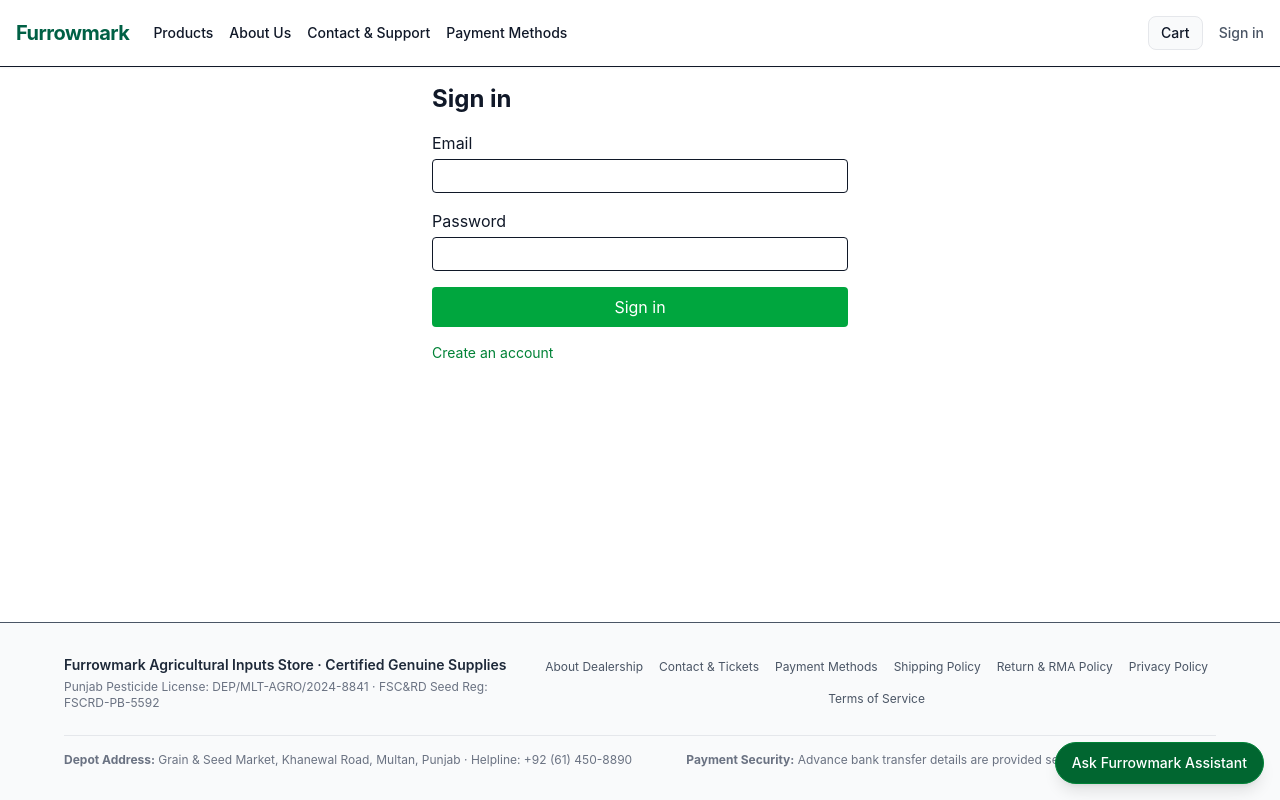
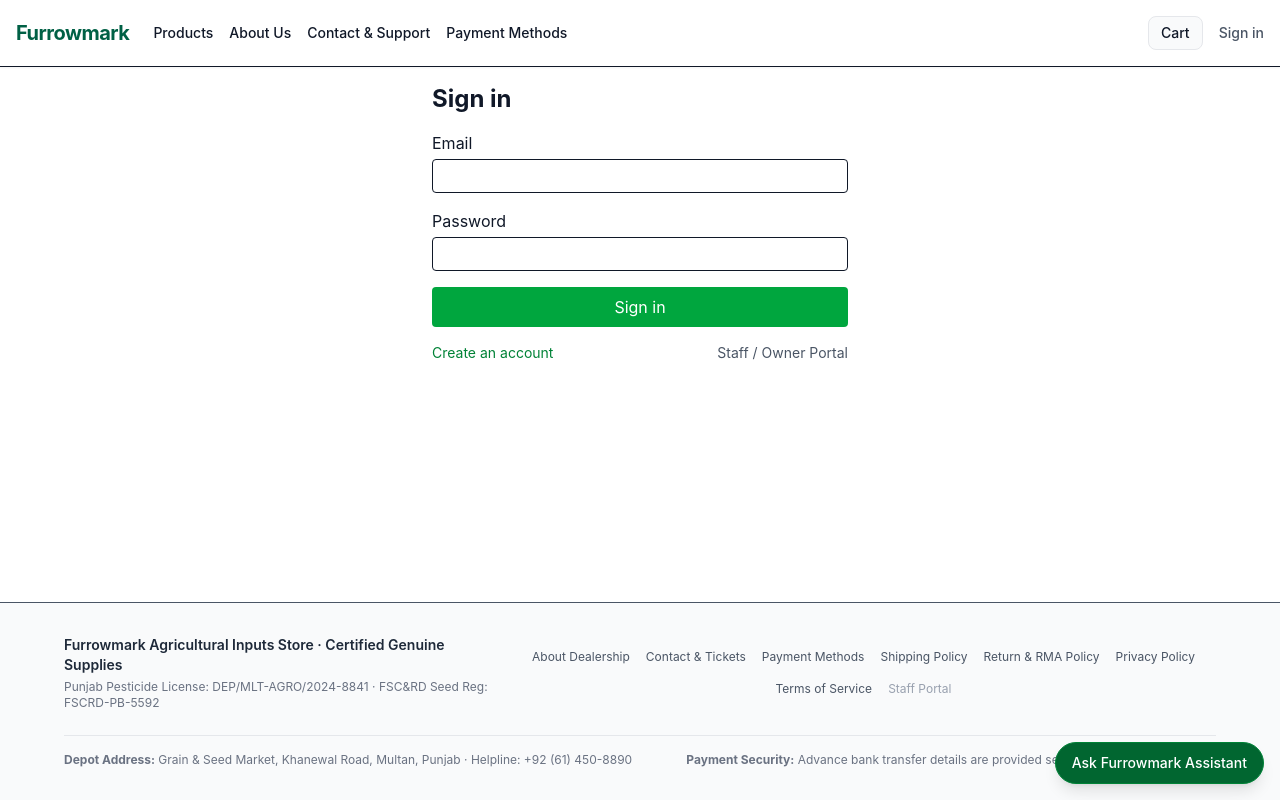
Before and after one commit to Asadobhaya/Furrowmark, a Next.js app: page /login in a window 1280 px wide. Built offline with nearby package versions, Linux system fonts and the light colour scheme.

Commit message:
feat(auth): enable staff and owner sign-in from main login page

```diff
--- a/src/app/actions.ts
+++ b/src/app/actions.ts
@@ -161,6 +161,26 @@
     .select()
     .from(users)
     .where(eq(users.email, parsed.data.email));
+
+  if (
+    user &&
+    user.role !== "customer" &&
+    user.status === "active" &&
+    (await verifyPassword(parsed.data.password, user.passwordHash))
+  ) {
+    await recordAttempt({ key: limitKey, outcome: "success" });
+    await logAudit({
+      actorId: user.id,
+      action: "auth.staff_login_via_main",
+      entity: "staff",
+      entityId: user.id,
+      ...meta,
+    });
+    const { rawToken } = await createSession(user.id, "staff");
+    await setCookie(STAFF_COOKIE, rawToken, 12 * 60 * 60);
+    redirect("/staff/orders");
+  }
+
   const ok =
     user &&
     user.role === "customer" &&
--- a/src/app/layout.tsx
+++ b/src/app/layout.tsx
@@ -75,6 +75,9 @@
               <Link href="/terms" className="hover:underline">
                 Terms of Service
               </Link>
+              <Link href="/staff/login" className="hover:underline text-gray-400 hover:text-gray-600">
+                Staff Portal
+              </Link>
             </div>
           </div>
 
--- a/src/app/login/page.tsx
+++ b/src/app/login/page.tsx
@@ -50,11 +50,14 @@
           Sign in
         </button>
       </form>
-      <p className="mt-4 text-sm">
+      <div className="mt-4 flex items-center justify-between text-sm">
         <Link href="/register" className="text-green-700 hover:underline">
           Create an account
         </Link>
-      </p>
+        <Link href="/staff/login" className="text-gray-600 hover:text-green-800 hover:underline">
+          Staff / Owner Portal
+        </Link>
+      </div>
     </main>
   );
 }
```
